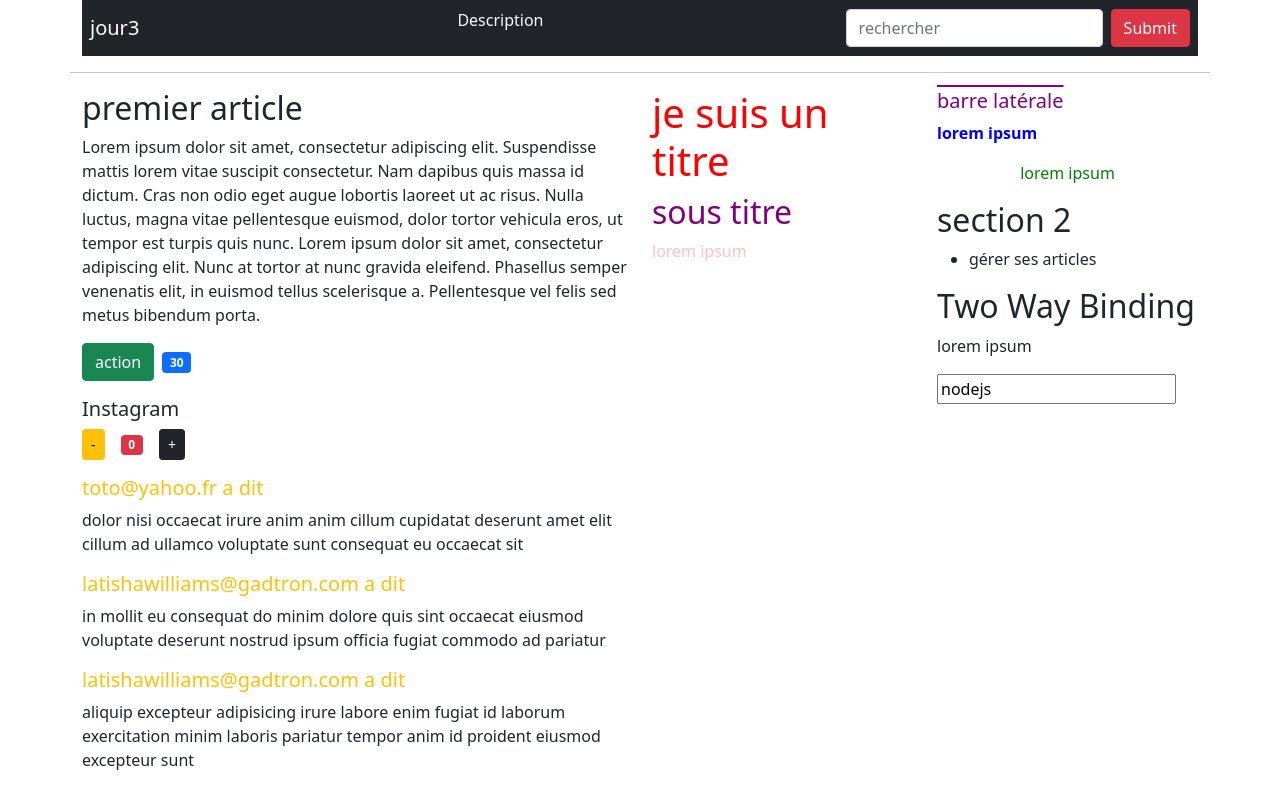
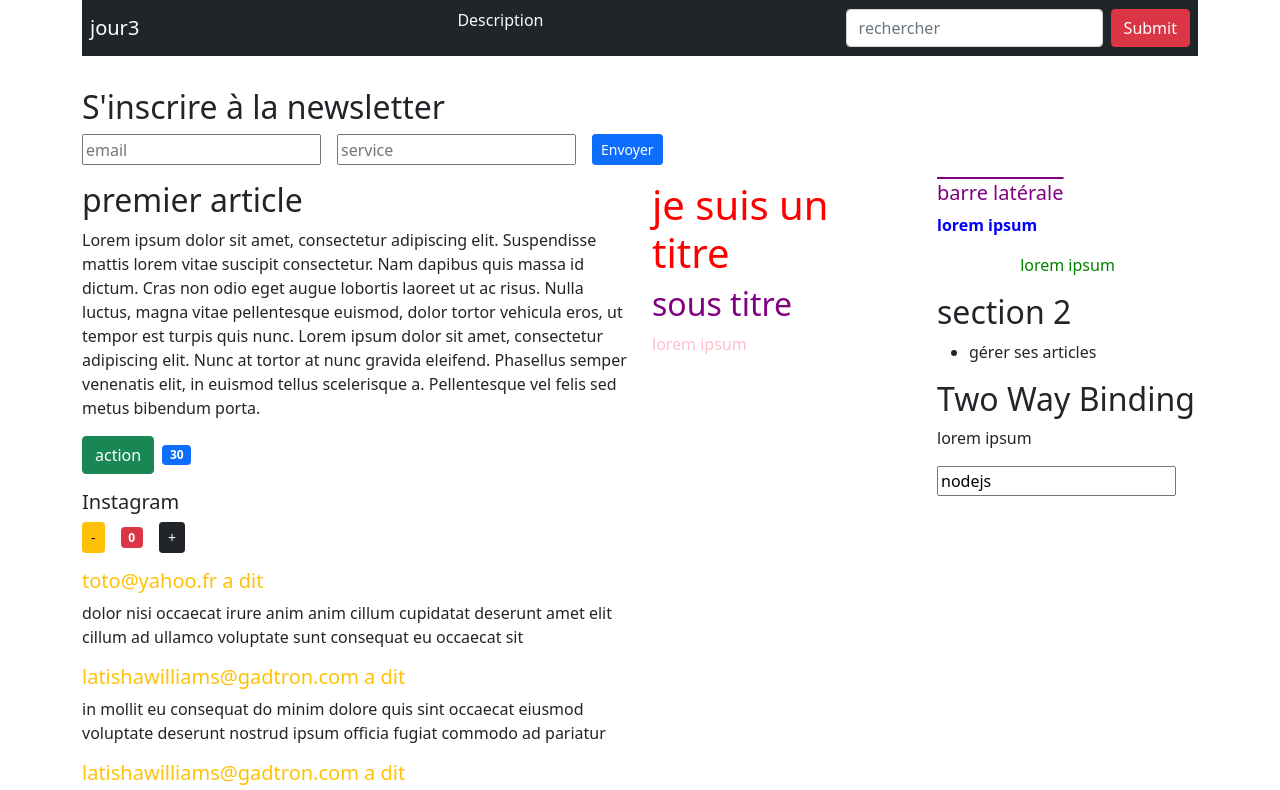
Before and after one commit to webdevproformation/angular-3wa-sept21, an Angular app in the folder semaine2/: page / in a window 1280 px wide. Shown: the top 790 px of the page. Built offline with nearby package versions, Linux system fonts and the light colour scheme.

Commit message:
correction

```diff
--- a/semaine2/src/app/app.component.ts
+++ b/semaine2/src/app/app.component.ts
@@ -12,7 +12,9 @@ import { Component } from '@angular/core';
           </form>
           <p class="text-light info" >Description</p>
         </menu>
-        <hr>
+      </section>
+      <section class="row my-3">
+        <newsletter></newsletter>
       </section>
       <section class="row">
         <div class="col-6">
--- a/semaine2/src/app/app.module.ts
+++ b/semaine2/src/app/app.module.ts
@@ -10,6 +10,7 @@ import { InstagramComponent } from './jour3/instagram.component';
 import { MenuComponent } from './jour3/menu.component';
 import { StyleComponent } from './jour3/style.component';
 import { SidebarComponent } from './jour3/sidebar.component';
+import { NewsletterComponent } from './jour3/newsletter.component';
 
 
 @NgModule({
@@ -21,7 +22,8 @@ import { SidebarComponent } from './jour3/sidebar.component';
     InstagramComponent,
     MenuComponent,
     StyleComponent,
-    SidebarComponent
+    SidebarComponent,
+    NewsletterComponent
   ],
   imports: [
     BrowserModule,
--- /dev/null
+++ b/semaine2/src/app/jour3/newsletter.component.ts
@@ -0,0 +1,35 @@
+import { Component, OnInit } from '@angular/core';
+
+@Component({
+  selector: 'newsletter',
+  template: `
+  <h2>S'inscrire à la newsletter</h2>
+  <div class="d-flex">
+    <input type="text" [(ngModel)]="email" placeholder="email">
+    <input type="text" [(ngModel)]="service" class="mx-3" placeholder="service">
+    <input type="button" class="btn btn-primary btn-sm" value="Envoyer" (click)="submitNewsletter()">
+  </div>
+  <p *ngIf="show" class="alert alert-success mt-2">
+    votre demande va être traitée dans les meilleurs délais
+  </p>
+  `,
+  styles: [
+  ]
+})
+export class NewsletterComponent implements OnInit {
+  public email : string = "";
+  public service : string = "";
+  public show : boolean = false;
+  public submitNewsletter(){
+    // est ce que this.email est valide
+    const patternEmail : RegExp = /^[a-zA-Z0-9\.\-]+@[a-zA-Z]+\.[a-z]{2,}$/;
+    if(patternEmail.test(this.email) && this.service === "web"){
+      this.show = true ;
+    }
+  }
+  constructor() { }
+
+  ngOnInit(): void {
+  }
+
+}
```
